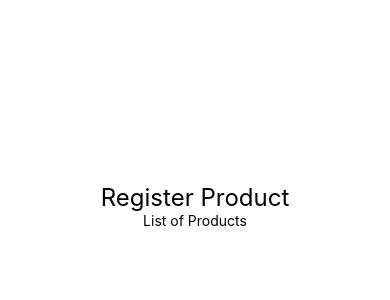
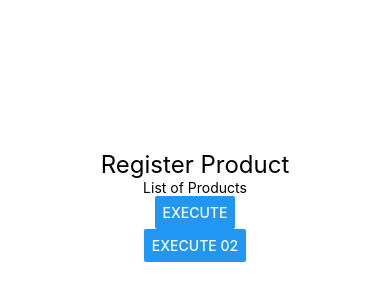
Before and after one commit to paulazaidel/react-native-exercises, a React Native app: screen / in a window 390 px wide. Shown: the part 216-516 px from the top of the page. Built offline with nearby package versions, Linux system fonts and the light colour scheme.

Commit message:
Created a button

```diff
--- a/src/App.js
+++ b/src/App.js
@@ -2,10 +2,13 @@ import React from 'react'
 import { View, StyleSheet } from 'react-native'
 
 import Title from "./components/TitleComponent"
+import Button from './components/ButtonComponent'
 
 export default () => (
     <View style={style.App}>
         <Title main="Register Product" secondary="List of Products" />
+
+        <Button />
     </View>
 )
 
--- /dev/null
+++ b/src/components/ButtonComponent.js
@@ -0,0 +1,22 @@
+import React from 'react'
+import { Button } from 'react-native'
+
+export default props => {
+    function execute() {
+        console.warn("clicked!");
+    }
+     return (
+        // An example of React.Fragment. Empty tag
+        <>
+            <Button
+                title="Execute"
+                onPress={execute}
+            />
+
+            <Button
+                title="Execute 02"
+                onPress={() => console.warn("Execute 02")}
+            />
+        </>
+     )
+}
```
